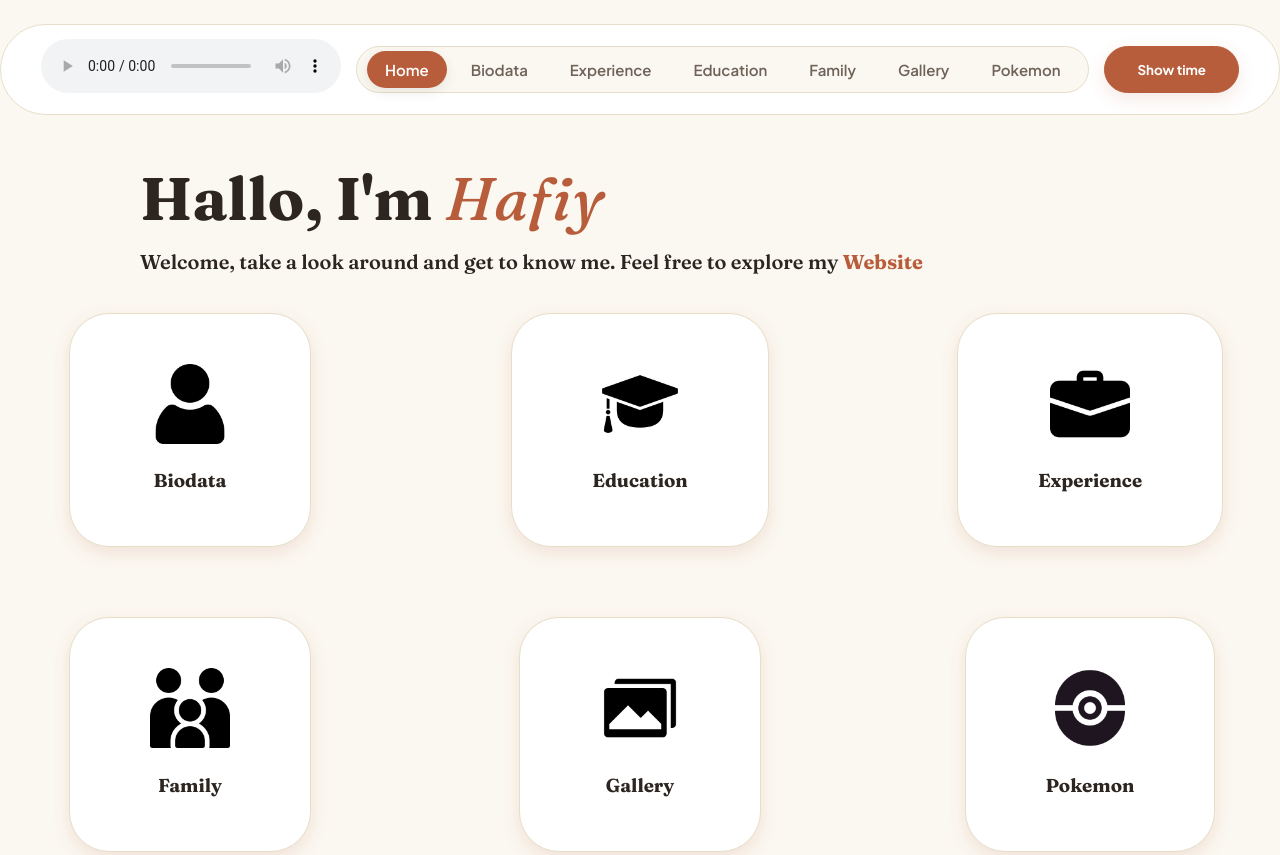
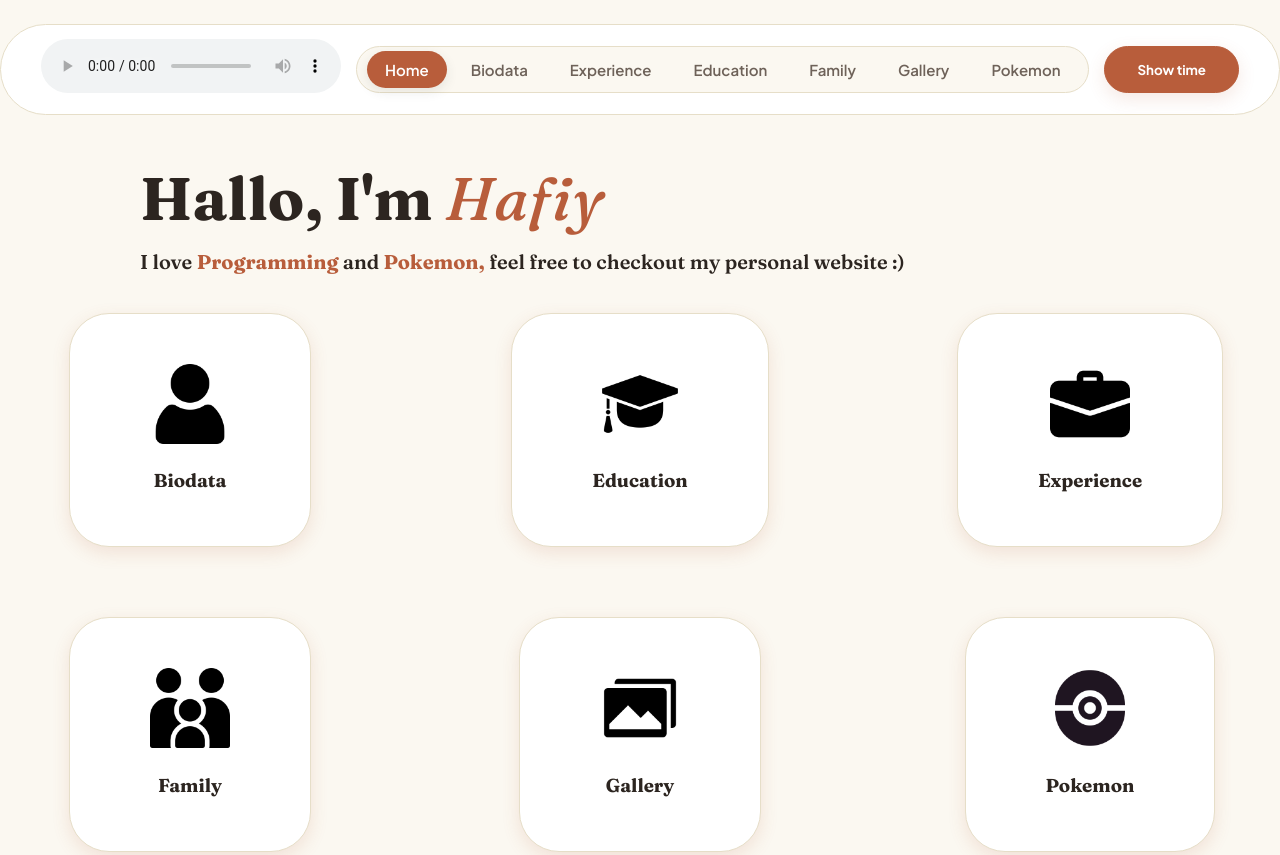
Before and after one commit to hafiymm06-pixel/IMD318-INDIVIDUAL-PROJECT, a plain HTML site: page index.html in a window 1280 px wide. Shown: the top 855 px of the page. Drawn offline with Linux system fonts and the light colour scheme.

Commit message:
Add files via upload

```diff
--- a/index.html
+++ b/index.html
@@ -38,7 +38,7 @@
       <div class="intro">
         <div>
           <h2>Hallo, I'm <b><em>Hafiy</em></b></h2>
-          <p>Welcome, take a look around and get to know me. Feel free to explore my <strong>Website</strong></p>
+          <p>I love <strong>Programming</strong> and <strong>Pokemon,</strong> feel free to checkout my personal website :)</p>
         </div>
 
       </div>
```
